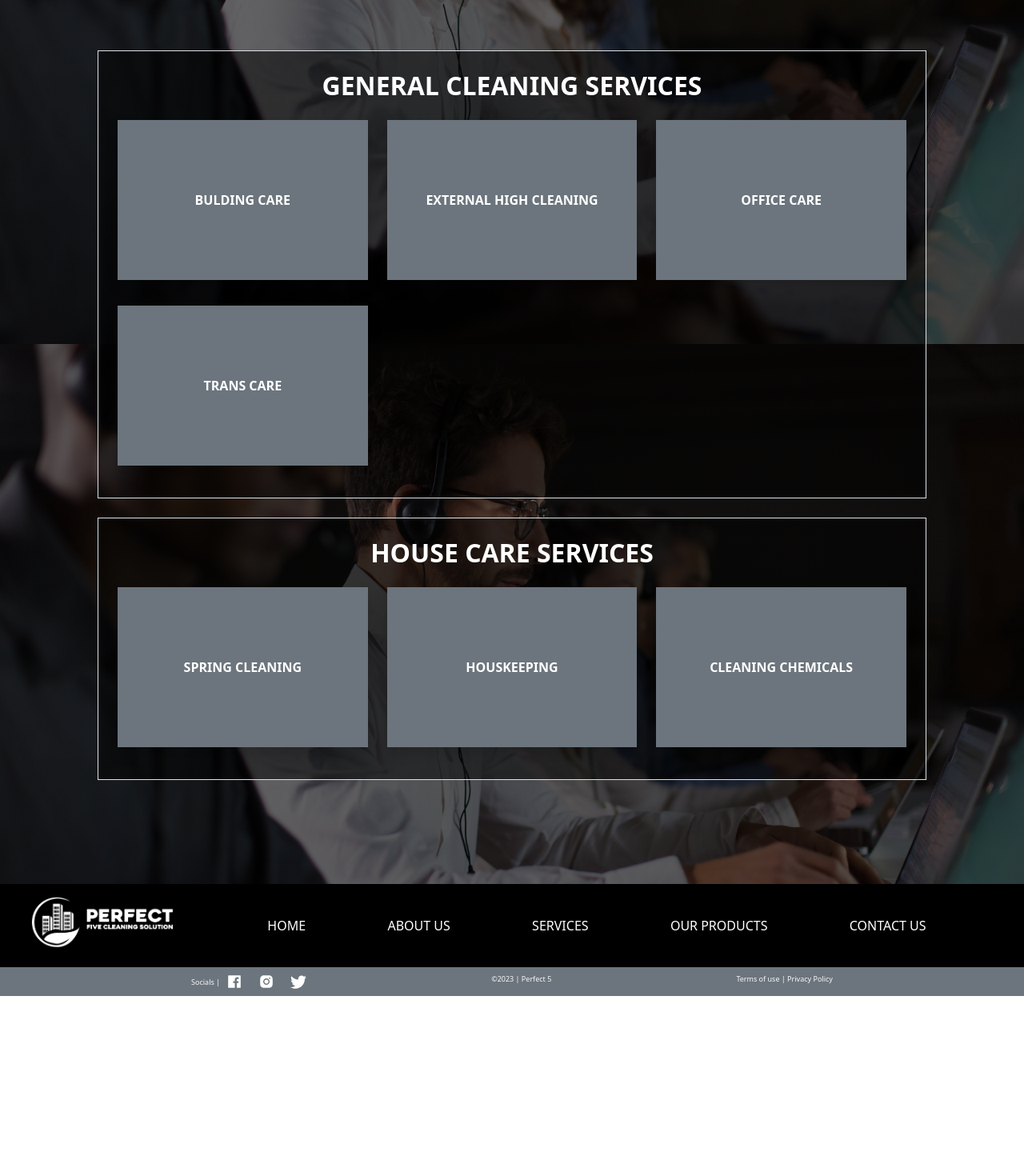
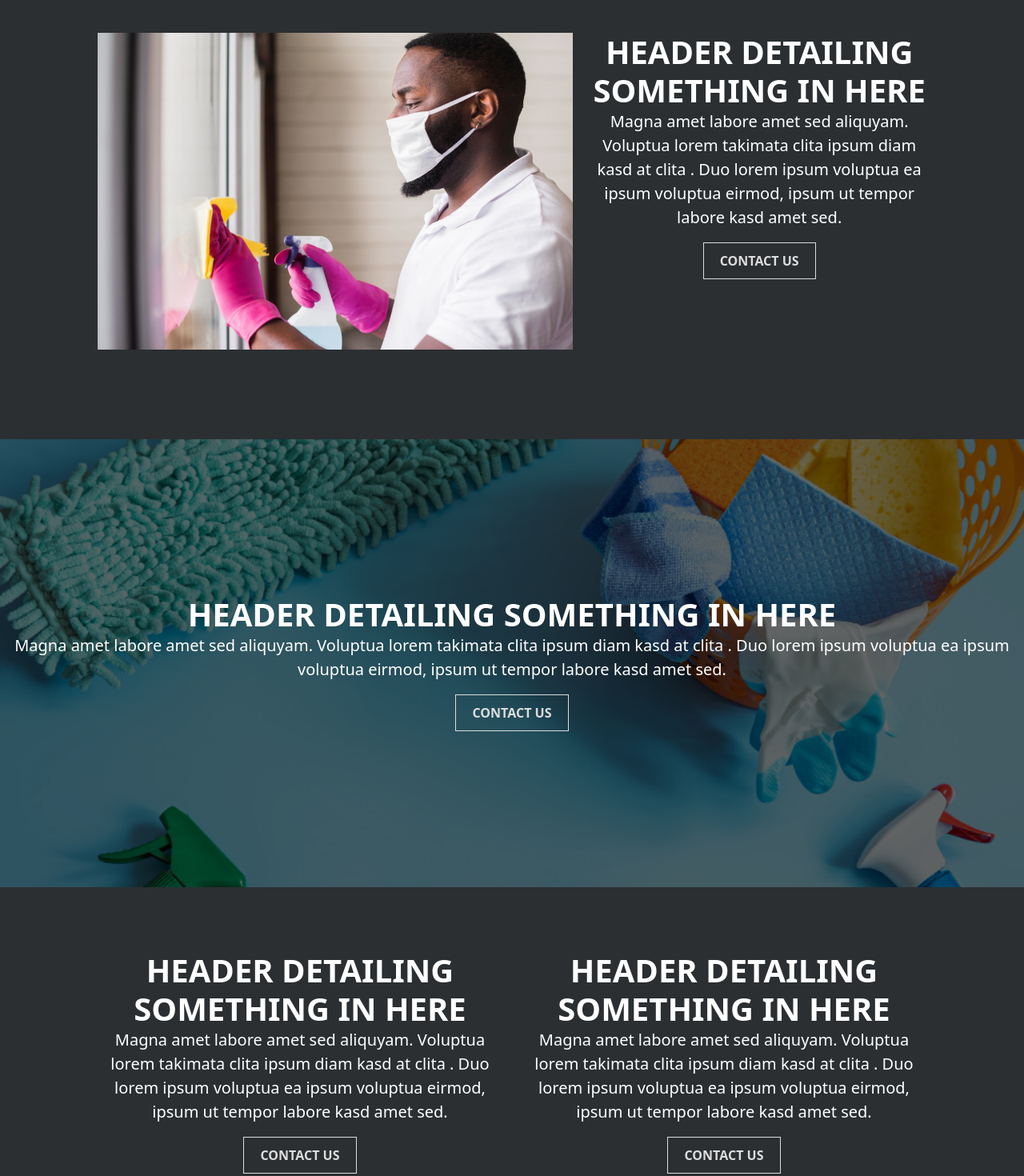
Before and after one commit to joshua-inf/perfect5, a React (Create React App) app: page /perfect5/services in a window 1280 px wide. Shown: the part 440-1910 px from the top of the page at 80% size. Before the commit the page ends 1685 px from the top, so only its background shows below. Built offline with nearby package versions, Linux system fonts and the light colour scheme.

Commit message:
made changes to the our services page

```diff
--- a/src/App.css
+++ b/src/App.css
@@ -146,3 +146,16 @@
     }
 
 }
+
+.btn-cont {
+  padding: 10px 20px;
+  background-color: inherit;
+  border: 1px #ddd solid;
+  transition: all ease 0.5s;
+  color: #ddd;
+}
+.btn-cont:hover {
+  background-color: #ddd;
+  color: black;
+  transition: all ease 0.5s;
+}
--- a/src/components/pages/Services.js
+++ b/src/components/pages/Services.js
@@ -1,6 +1,6 @@
 import image from '../../images/services.jpg';
 import image1 from '../../images/clean8.jpg';
-import image2 from '../../images/perfectsomething.jpg'
+import image2 from '../../images/colorful-composition-with.jpg'
 import { motion } from 'framer-motion';
 
 const Services = () => {
@@ -11,11 +11,21 @@ const Services = () => {
                 animate={{ opacity: 1 }}
                 transition={{ type: 'spring', duration: 0.8, delay: 0.5 }}
             >
-                <div style={{ background: `url(${image}) fixed no-repeat`, backgroundSize: 'cover', backgroundPosition: 'center bottom', minHeight: '100vh' }}>
-                    <div style={{ backgroundColor: 'rgba(0,0,0,0.6)'}}>
-                        <div className='d-flex flex-column justify-content-center text-center' style={{ height: '70vh' }}>
+                <div style={{ backgroundSize: 'cover', backgroundPosition: 'center bottom', minHeight: '100vh' }}>
+                    <div style={{ backgroundColor: 'rgba(0,0,0,0.6)' }}>
+                        <div className='d-flex flex-column justify-content-center text-center' style={{ minHeight: '50vh' }}>
                             <motion.div initial={{ y: '15vh', opacity: 0 }} animate={{ y: 0, opacity: 1, transition: { type: 'spring', duration: 4 } }}>
-                                <h3 className='display-2 fw-bold text-white text-uppercase'> our<span className='text-success'> services</span></h3>
+                                <div className='d-flex flex-column justify-content-center'>
+                                    <div>
+                                        <h3 className='display-2 fw-bold text-white text-uppercase'> our<span className='text-success'> services</span></h3>
+                                        <div className='text-white'>
+                                            <div className='text-center'>Tempor sed consetetur ut dolores labore eos dolores at ut voluptua. Labore accusam diam stet.
+                                                Clita eirmod est ipsum est lorem rebum elitr. <br /> Ipsum dolor magna elitr sed invidunt est amet. Sadipscing lorem accusam at.</div>
+                                        </div>
+                                        <div>
+                                        </div>
+                                    </div>
+                                </div>
                             </motion.div>
                         </div>
 
@@ -23,69 +33,99 @@ const Services = () => {
                             <div className='row'>
                                 <div className='col-md-1'></div>
                                 <div className='col-12 col-md-10'>
-                                    <div className='p-4 mb-4 border' style={{ transform: 'translateY(-90px)', backgroundColor: 'rgba(0,0,0,0.5)' }}>
-                                        <div>
-                                            <div className='text-uppercase fw-bold text-white  text-center h2'>general cleaning services</div>
-                                        </div>
+                                    <div className='my-5'>
                                         <div className='row'>
-                                            <div className='col-12 my-3 col-md-4'>
-                                                <div className='shadow bg-secondary'>
-                                                    <div className='p-3 d-flex flex-column justify-content-center' style={{ height: '200px' }}>
-                                                        <div className='text-uppercase fw-bold text-white  text-center'>Bulding care</div>
+                                            <div className='col-12 col-md-7'>
+                                                <img src={image1} width='100%' />
+                                            </div>
+                                            <div className='text-center col-12 col-md-5 text-white'>
+                                                <div>
+                                                    <div className='display-6 fw-bold text-uppercase'>header detailing something in here</div>
+                                                    <div>
+                                                        <p className='fs-5'>
+                                                            Magna amet labore amet sed aliquyam. Voluptua lorem takimata clita ipsum diam kasd at clita
+                                                            . Duo lorem ipsum voluptua ea ipsum voluptua eirmod, ipsum ut tempor labore kasd amet sed.
+                                                        </p>
+                                                        <div>
+                                                        </div>
                                                     </div>
-                                                </div>
-                                            </div>
-                                            <div className='col-12 my-3 col-md-4'>
-                                                <div className='shadow bg-secondary'>
-                                                    <div className='p-3 d-flex flex-column justify-content-center' style={{ height: '200px' }}>
-                                                        <div className='text-uppercase fw-bold text-white  text-center'>External high cleaning</div>
-                                                    </div>
-                                                </div>
-                                            </div>
-                                            <div className='col-12 my-3 col-md-4'>
-                                                <div className='shadow bg-secondary'>
-                                                    <div className='p-3 d-flex flex-column justify-content-center' style={{ height: '200px' }}>
-                                                        <div className='text-uppercase fw-bold text-white  text-center'>office care</div>
-                                                    </div>
-                                                </div>
-                                            </div>
-                                            <div className='col-12 my-3 col-md-4'>
-                                                <div className='shadow bg-secondary'>
-                                                    <div className='p-3 d-flex flex-column justify-content-center' style={{ height: '200px' }}>
-                                                        <div className='text-uppercase fw-bold text-white  text-center'>trans care</div>
+                                                    <div>
+                                                        <button className='btn-cont text-uppercase fw-bold'>contact us</button>
                                                     </div>
                                                 </div>
                                             </div>
                                         </div>
                                     </div>
-                                    <div className='p-4 my-4 border' style={{ transform: 'translateY(-90px)', backgroundColor: 'rgba(0,0,0,0.5)' }}>
-                                        <div>
-                                            <div className='text-uppercase fw-bold text-white  text-center h2'>house care services</div>
+
+                                </div>
+                                <div className='col-md-1'></div>
+                            </div>
+                        </div>
+                        <div className='mt-5'>
+                            <div>
+                                <div style={{ height: "70vh", background: `url(${image2}) no-repeat center`, backgroundSize: 'cover' }}>
+                                    <div className='d-flex justify-content-center' style={{ backgroundColor: 'rgba(0,0,0,0.6)', height: '100%', width: '100%' }}>
+                                        <div className='w-100 d-flex justify-content-center flex-column text-center col-5 text-white'>
+                                            <div className='p-3'>
+                                                <div className='display-6 fw-bold text-uppercase'>header detailing something in here</div>
+                                                <div>
+                                                    <p className='fs-5'>
+                                                        Magna amet labore amet sed aliquyam. Voluptua lorem takimata clita ipsum diam kasd at clita
+                                                        . Duo lorem ipsum voluptua ea ipsum voluptua eirmod, ipsum ut tempor labore kasd amet sed.
+                                                    </p>
+                                                    <div>
+                                                    </div>
+                                                </div>
+                                                <div>
+                                                    <button className='btn-cont text-uppercase fw-bold'>contact us</button>
+                                                </div>
+                                            </div>
                                         </div>
+                                    </div>
+                                </div>
+                            </div>
+                        </div>
+                        <div className='p-3'>
+                            <div className='row'>
+                                <div className='col-md-1'></div>
+                                <div className='col-12 col-md-10'>
+                                    <div className='my-5'>
                                         <div className='row'>
-                                            <div className='col-12 my-3 col-md-4'>
-                                                <div className='shadow bg-secondary'>
-                                                    <div className='p-3 d-flex flex-column justify-content-center' style={{ height: '200px' }}>
-                                                        <div className='text-uppercase fw-bold text-white  text-center'>spring cleaning</div>
+                                            <div className='text-center col-12 p-3 col-md-6 text-white'>
+                                                <div>
+                                                    <div className='display-6 fw-bold text-uppercase'>header detailing something in here</div>
+                                                    <div>
+                                                        <p className='fs-5'>
+                                                            Magna amet labore amet sed aliquyam. Voluptua lorem takimata clita ipsum diam kasd at clita
+                                                            . Duo lorem ipsum voluptua ea ipsum voluptua eirmod, ipsum ut tempor labore kasd amet sed.
+                                                        </p>
+                                                        <div>
+                                                        </div>
+                                                    </div>
+                                                    <div>
+                                                        <button className='btn-cont text-uppercase fw-bold'>contact us</button>
                                                     </div>
                                                 </div>
                                             </div>
-                                            <div className='col-12 my-3 col-md-4'>
-                                                <div className='shadow bg-secondary'>
-                                                    <div className='p-3 d-flex flex-column justify-content-center' style={{ height: '200px' }}>
-                                                        <div className='text-uppercase fw-bold text-white  text-center'>houskeeping</div>
+                                            <div className='text-center col-12 p-3 col-md-6 text-white'>
+                                                <div>
+                                                    <div className='display-6 fw-bold text-uppercase'>header detailing something in here</div>
+                                                    <div>
+                                                        <p className='fs-5'>
+                                                            Magna amet labore amet sed aliquyam. Voluptua lorem takimata clita ipsum diam kasd at clita
+                                                            . Duo lorem ipsum voluptua ea ipsum voluptua eirmod, ipsum ut tempor labore kasd amet sed.
+                                                        </p>
+                                                        <div>
+                                                        </div>
                                                     </div>
-                                                </div>
-                                            </div>
-                                            <div className='col-12 my-3 col-md-4'>
-                                                <div className='shadow bg-secondary'>
-                                                    <div className='p-3 d-flex flex-column justify-content-center' style={{ height: '200px' }}>
-                                                        <div className='text-uppercase fw-bold text-white  text-center'>cleaning chemicals</div>
+                                                    <div>
+                                                        <button className='btn-cont text-uppercase fw-bold'>contact us</button>
                                                     </div>
                                                 </div>
                                             </div>
                                         </div>
                                     </div>
+
                                 </div>
                                 <div className='col-md-1'></div>
                             </div>
```
Also changed, not shown: src/components/pages/About.js (+11 -12 lines), src/images/colorful-composition-with.jpg (added), src/images/multicultural-businesswomen-group-meeting.jpg (added).
